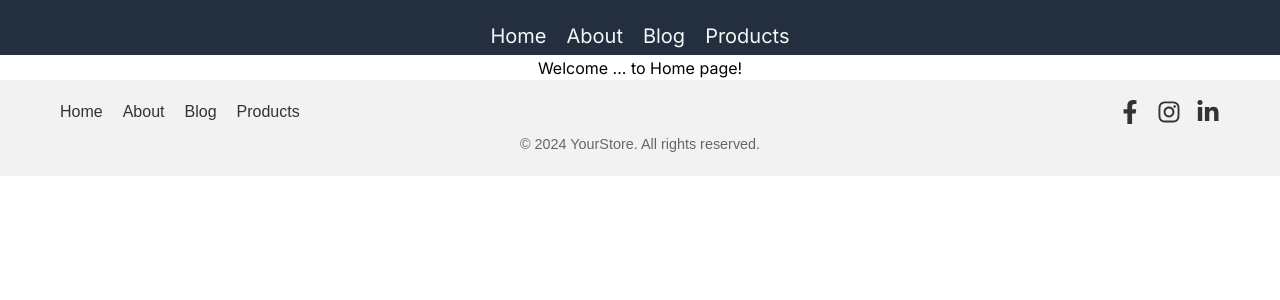
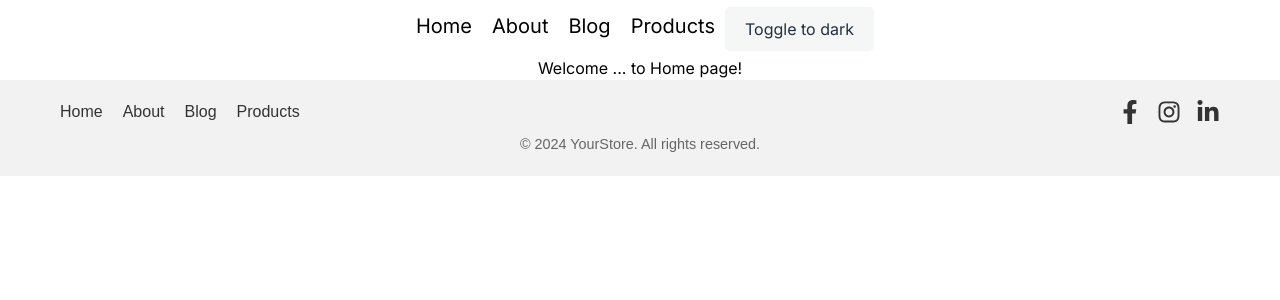
Before and after one commit to DTarkh/tbc-next.js, a Next.js app: page /home in a window 1280 px wide. Shown: the top 300 px of the page. Built offline with nearby package versions, Linux system fonts and the light colour scheme.

Commit message:
feat: add toggle for changing mode

```diff
--- a/app/Navigation/Navbar.css
+++ b/app/Navigation/Navbar.css
@@ -1,5 +1,4 @@
 .nav-container {
-  background-color: #232F3F;
   width: 100%;
   height: 7vh;
   display: flex;
@@ -27,3 +26,15 @@ ul {
   cursor: pointer;
   box-shadow: 0px 0px 2px 1px #F5F6F6 inset; /* Subtle shadow effect */
 }
+
+.nav-btn{
+  background-color: #F5F6F6;
+  color: #232F3F;
+  font-size: 16px;
+  padding: 10px 20px;
+  border: none;
+  cursor: pointer;
+  border-radius: 5px;
+  transition: background-color 0.3s ease;
+  margin-bottom: 4px;
+}
--- a/app/Navigation/Navbar.jsx
+++ b/app/Navigation/Navbar.jsx
@@ -1,25 +1,79 @@
+"use client";
 
-import Link from 'next/link';
-import './Navbar.css'
+import Link from "next/link";
+import "./Navbar.css";
+import { useState } from "react";
 
 const Navbar = () => {
+  const [theme, setTheme] = useState(() => {
+    try {
+      const theme = localStorage.getItem("theme");
+      if (theme) {
+        return theme;
+      } else {
+        localStorage.getItem("theme", "light");
+        return "light";
+      }
+    } catch (error) {
+      console.log("error", error);
+      return "light";
+    }
+  });
 
+  // read from localstorageconst : theme = localStorage.getItem("theme");
 
+  // if we want to save to localstorage in has to be jsonstirigified.
+
+  const handleToggle = () => {
+    setTheme(theme === "dark" ? "light" : "dark");
+    localStorage.setItem("theme", theme);
+    // if we want to save to localstorage in jsonstirigified.
+    // localStorage.setItem("theme", JSON.stringify(theme));
+  };
 
   return (
-    <div className='nav-container'>
-       <ul>
-        <Link className='nav-link' href='/'> <li className='i'>Home</li></Link>
-        <Link className='nav-link' href='/about'> <li >About</li></Link>
-        <Link className='nav-link' href='/blog'> <li >Blog</li></Link>
-        <Link className='nav-link' href='/products'> <li >Products</li></Link>
+    <div
+      className="nav-container"
+      style={{ backgroundColor: theme === "dark" ? "black" : "white" }}
+    >
+      <ul>
+        <Link
+          className="nav-link"
+          href="/"
+          style={{ color: theme === "dark" ? "white" : "black" }}
+        >
+          <li className="i">Home</li>
+        </Link>
+        <Link
+          className="nav-link"
+          href="/about"
+          style={{ color: theme === "dark" ? "white" : "black" }}
+        >
+          <li>About</li>
+        </Link>
+        <Link
+          className="nav-link"
+          href="/blog"
+          style={{ color: theme === "dark" ? "white" : "black" }}
+        >
+          {" "}
+          <li>Blog</li>
+        </Link>
+        <Link
+          className="nav-link"
+          href="/products"
+          style={{ color: theme === "dark" ? "white" : "black" }}
+        >
+          {" "}
+          <li>Products</li>
+        </Link>
 
-       </ul>
+        <button className="nav-btn" onClick={handleToggle}>
+          Toggle to {theme === "dark" ? "light" : "dark"}
+        </button>
+      </ul>
+    </div>
+  );
+};
 
-
-
-    </div>
-  )
-}
-
-export default Navbar
+export default Navbar;
```
